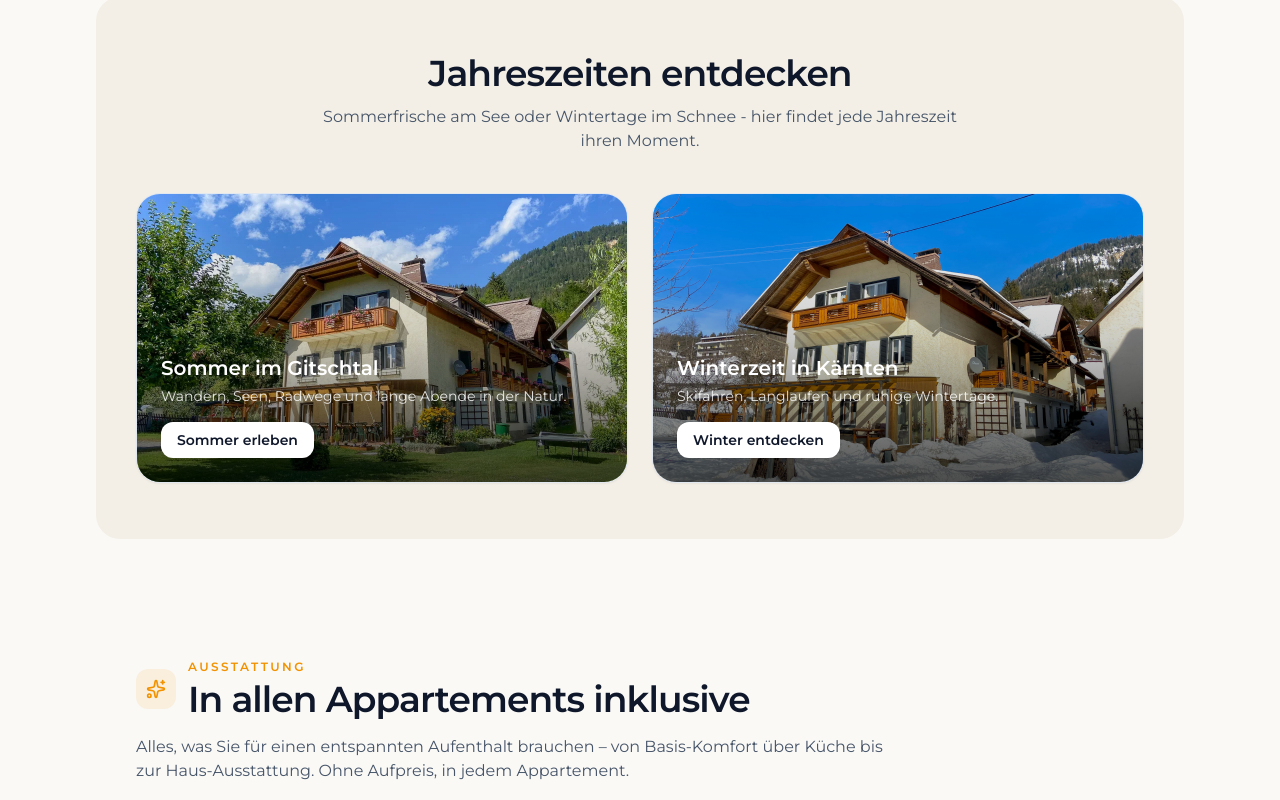
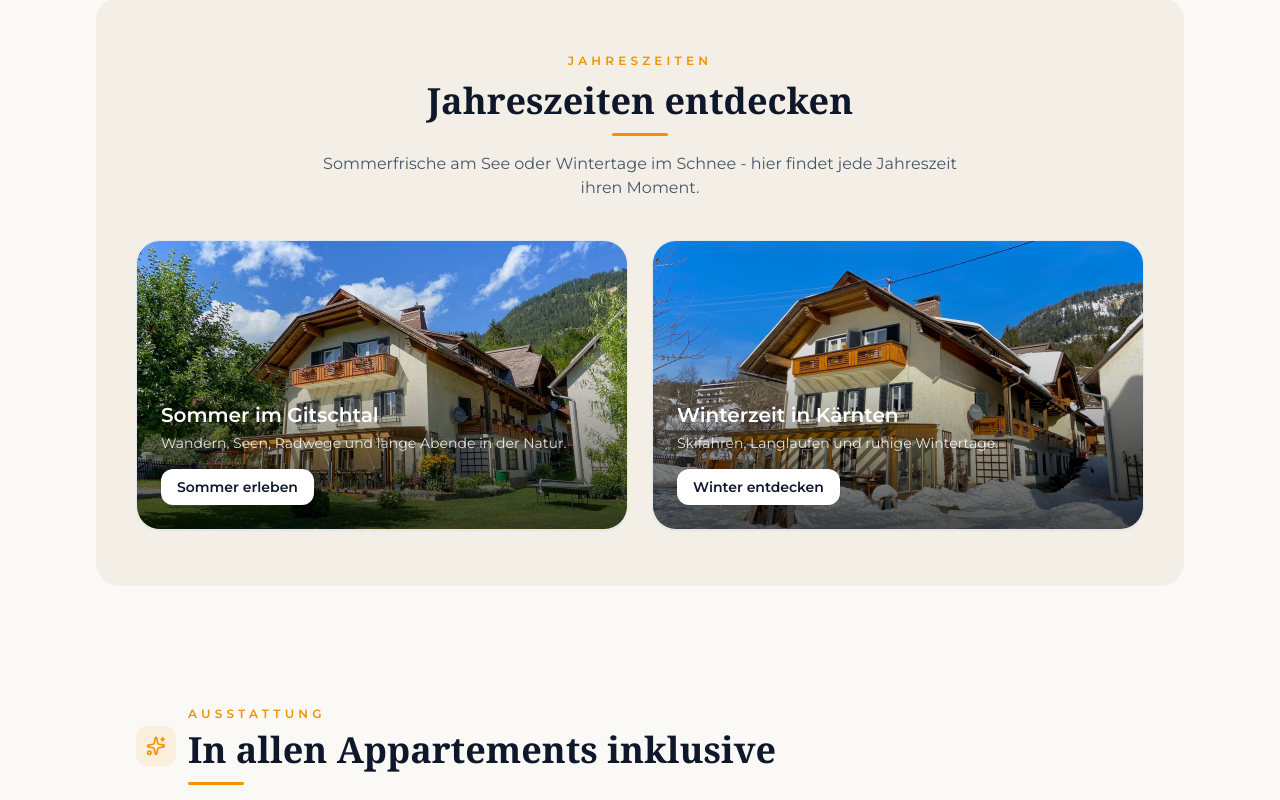
Before and after one commit to HLeonidas/gaestehaus-rader, a SvelteKit app: page / in a window 1280 px wide. Shown: the part 2600-3400 px from the top of the page. Built offline with nearby package versions, Linux system fonts and the light colour scheme.

Commit message:
update headings

```diff
--- a/src/routes/+page.svelte
+++ b/src/routes/+page.svelte
@@ -312,14 +312,16 @@
 
 							<!-- Right: content -->
 							<div class="space-y-5">
+
+
+
 								<div
 									class="inline-flex items-center gap-2 rounded-full border border-emerald-200 bg-emerald-50 px-4 py-2 text-xs font-semibold uppercase tracking-[0.18em] text-emerald-700"
 								>
 									<Leaf class="h-4 w-4" />
 									ECO-FRIENDLY
 								</div>
-
-								<h2 class="text-3xl font-semibold tracking-tight text-slate-900 sm:text-4xl">
+								<h2 class="text-3xl font-serif font-semibold leading-[0.95] text-slate-900 sm:text-4xl">
 									Nachhaltigkeit aus<br />Leidenschaft
 								</h2>
 
@@ -385,10 +387,14 @@
 			<!-- SEASONS -->
 			<section class="rounded-3xl bg-[#f3efe6] px-6 py-12 sm:px-10 sm:py-14">
 				<div class="text-center">
-					<h2 class="text-3xl font-semibold tracking-tight text-slate-900 sm:text-4xl">
+					<p class="text-xs font-semibold uppercase tracking-[0.35em] text-brand">
+						Jahreszeiten
+					</p>
+					<h2 class="mt-3 text-3xl font-serif font-semibold leading-[0.95] text-slate-900 sm:text-4xl">
 						{$t('seasons.title')}
 					</h2>
-					<p class="mx-auto mt-3 max-w-2xl text-sm leading-relaxed text-slate-600 sm:text-base">
+					<div class="mx-auto mt-3 h-[3px] w-14 rounded-full bg-brand"></div>
+					<p class="mx-auto mt-4 max-w-2xl text-sm leading-relaxed text-slate-600 sm:text-base">
 						{$t('seasons.subtitle')}
 					</p>
 				</div>
@@ -449,19 +455,19 @@
 			</section>
 
 			<!-- AUSSTATTUNG (unter den Jahreszeiten einfügen) -->
-			<section
-				class="rounded-3xl px-6 py-12 sm:px-10 sm:py-14"
-			>
+			<section class="rounded-3xl px-6 py-12 sm:px-10 sm:py-14">
 				<div class="flex items-center gap-3">
 					<div class="grid h-10 w-10 place-items-center rounded-xl bg-brand/10 text-brand">
 						<Sparkles class="h-5 w-5" />
 					</div>
-
 					<div>
-						<p class="text-xs font-semibold uppercase tracking-[0.2em] text-brand">Ausstattung</p>
-						<h2 class="mt-1 text-3xl font-semibold tracking-tight text-slate-900 sm:text-4xl">
+						<p class="text-xs font-semibold uppercase tracking-[0.35em] text-brand">
+							Ausstattung
+						</p>
+						<h2 class="mt-2 text-3xl font-serif font-semibold leading-[0.95] text-slate-900 sm:text-4xl">
 							In allen Appartements inklusive
 						</h2>
+						<div class="mt-3 h-[3px] w-14 rounded-full bg-brand"></div>
 					</div>
 				</div>
 
```
